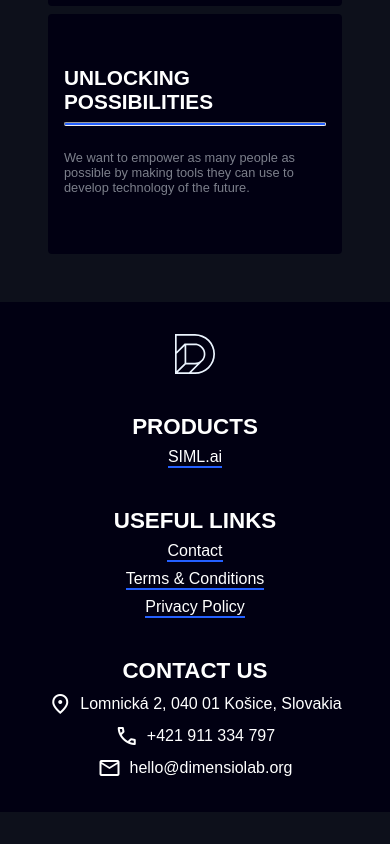
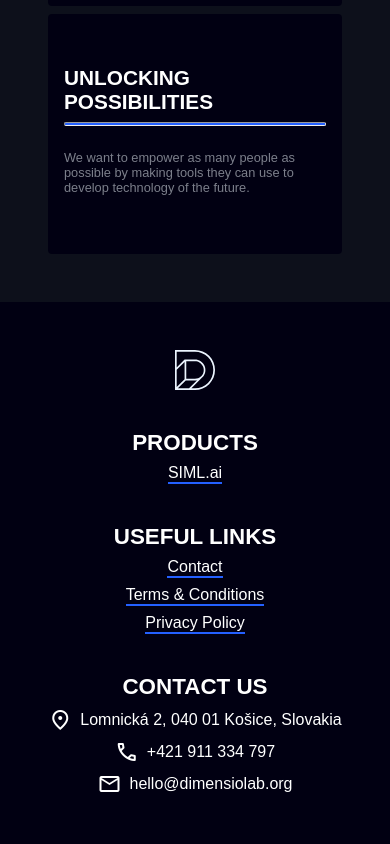
Before and after one commit to DimensionLab/web, a Next.js app: page / in a window 390 px wide. Shown: the part 5594-6438 px from the top of the page. Before the commit the page ends 6406 px from the top, so only its background shows below. Built offline with nearby package versions, Linux system fonts and the light colour scheme.

Commit message:
feat: change footer items alignment on screen width > mobile screen breakpoint to start (left)

```diff
--- a/src/components/homepage/Footer.tsx
+++ b/src/components/homepage/Footer.tsx
@@ -5,7 +5,7 @@ const FooterWrapper = styled.footer`
   grid-template-columns: repeat(1, 1fr);
   justify-items: center;
   align-items: center;
-  padding: 2rem 2rem;
+  padding: 3rem 3rem;
   background-color: #010012;
   width: 100%;
   color: #fff;
@@ -20,10 +20,17 @@ const FooterWrapper = styled.footer`
   @media (min-width: 1200px) {
     grid-template-columns: repeat(4, 1fr);
     justify-items: end;
+    align-items: start;
   }
 
   .logo {
     display: flex;
+
+    @media (min-width: 768px) {
+      width: 100%;
+      align-self: start;
+    }
+
     img {
       width: 2.5rem;
     }
@@ -34,9 +41,18 @@ const FooterWrapper = styled.footer`
     align-items: center;
     gap: 0.5rem;
 
+    @media (min-width: 768px) {
+      width: 100%;
+      align-self: start;
+    }
+
     .title {
       font-size: 1.4rem;
       font-weight: 700;
+
+      @media (min-width: 768px) {
+        align-self: start;
+      }
     }
     .simlai-redirect {
       font-size: 1rem;
@@ -44,6 +60,10 @@ const FooterWrapper = styled.footer`
       text-decoration: none;
       border-bottom: 2px solid #2460FF;
       transition: all 0.3s ease-in-out;
+
+      @media (min-width: 768px) {
+        align-self: start;
+      }
 
       &:hover {
         transform: rotate(360deg);
@@ -56,9 +76,18 @@ const FooterWrapper = styled.footer`
     align-items: center;
     gap: 0.5rem;
 
+    @media (min-width: 768px) {
+      width: 100%;
+      align-self: start;
+    }
+
     .title {
       font-size: 1.4rem;
       font-weight: 700;
+
+      @media (min-width: 768px) {
+        align-self: start;
+      }
     }
 
     a {
@@ -67,6 +96,10 @@ const FooterWrapper = styled.footer`
       text-decoration: none;
       border-bottom: 2px solid #2460FF;
       transition: all 0.3s ease-in-out;
+
+      @media (min-width: 768px) {
+        align-self: start;
+      }
 
       &:hover {
         transform: rotate(360deg);
@@ -78,6 +111,11 @@ const FooterWrapper = styled.footer`
     flex-direction: column;
     align-items: center;
     gap: 0.5rem;
+
+    @media (min-width: 768px) {
+      align-items: start;
+      width: 100%;
+    }
 
     .title {
       font-size: 1.4rem;
```
